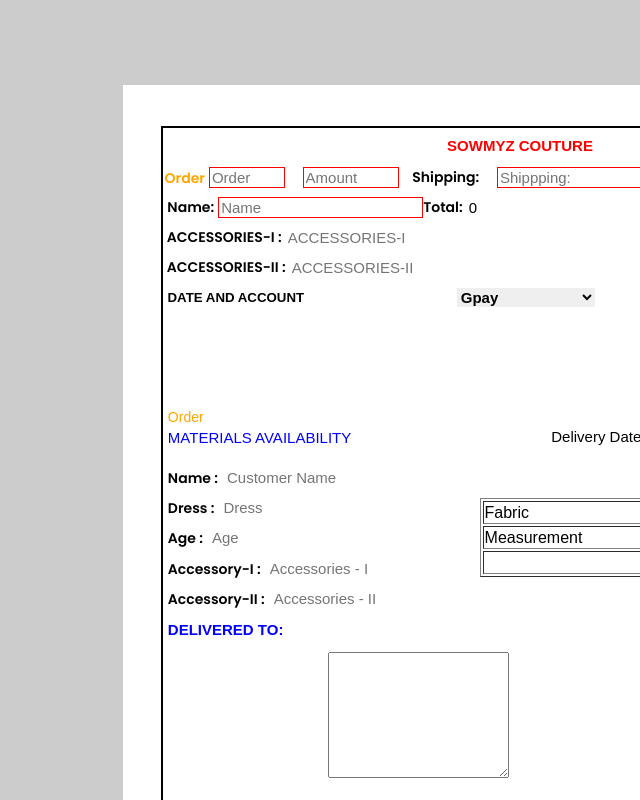
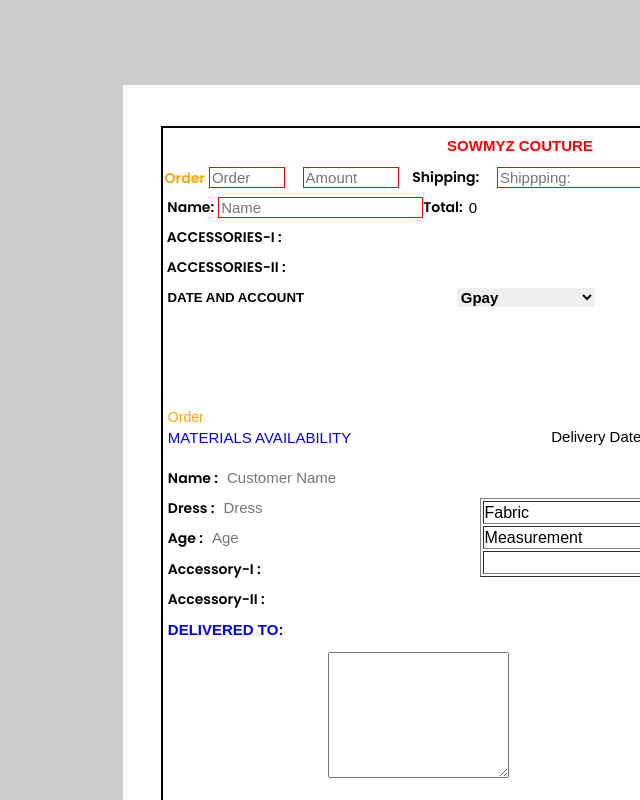
Before and after one commit to Praw47/Showmyz-Reports, a React (Vite) app: page / in a window 1280 px wide. Shown: the top 800 px of the page, without its empty margins (640-1280 px from the left). Built offline with nearby package versions, Linux system fonts and the light colour scheme.

Commit message:
Refactor Delivery component structure and logic

```diff
--- a/src/components/Delivery.jsx
+++ b/src/components/Delivery.jsx
@@ -157,15 +157,13 @@
               <span>ACCESSORIES-I :</span>
               <input type="text"
               value={accGetOne}
-             onChange={(e)=>setAccGetOne(e.target.value)}
-             placeholder='ACCESSORIES-I' />
+              onChange={(e)=>setAccGetOne(e.target.value)} />
             </div>
             <div className="getFourthRow inp">
               <span>ACCESSORIES-II : </span>
               <input type="text"
               value={accGetTwo}
-             onChange={(e)=>setAccGetTwo(e.target.value)}
-            placeholder='ACCESSORIES-II' />
+              onChange={(e)=>setAccGetTwo(e.target.value)} />
             </div>
             <div className="getFifthRow inp">
               <h5>DATE AND ACCOUNT</h5>
@@ -207,13 +205,11 @@
                 </div>
                 <div className="colCen">
                   <span>Accessory-I :</span>
-                <input onChange={setAccGetOne.value} type="text" value={accGetOne}
-                placeholder='Accessories - I' />
+                  <input onChange={setAccGetOne.value} type="text" value={accGetOne} />
                 </div>
                 <div className="colCen">
                   <span>Accessory-II :</span>
-                <input onChange={setAccGetTwo.value} type="text" value={accGetTwo}
-                placeholder='Accessories - II' />
+                  <input onChange={setAccGetTwo.value} type="text" value={accGetTwo} />
                 </div>
               </div>
               <div className="righCen">
```
Lines whose indentation alone changed are shown as unchanged.
